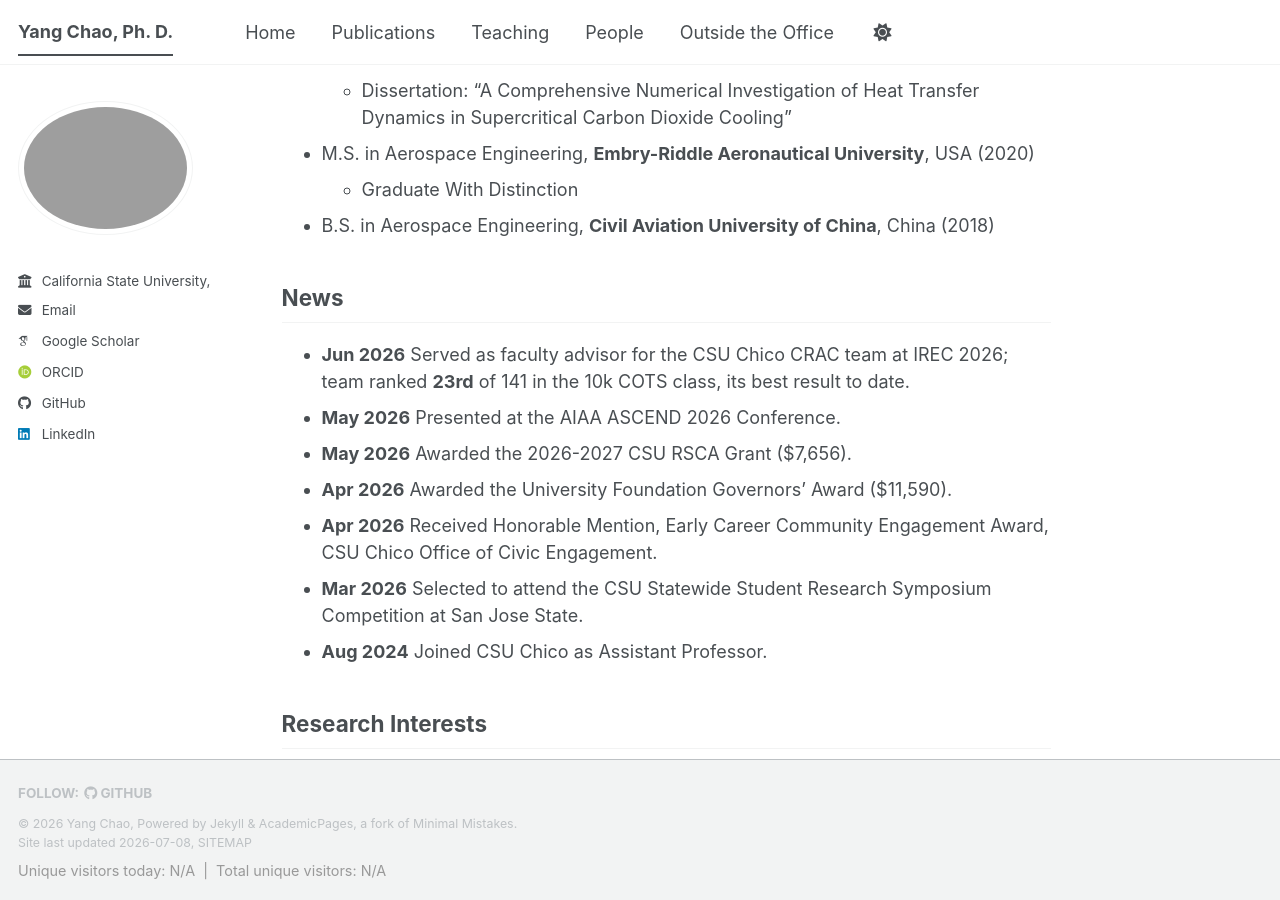
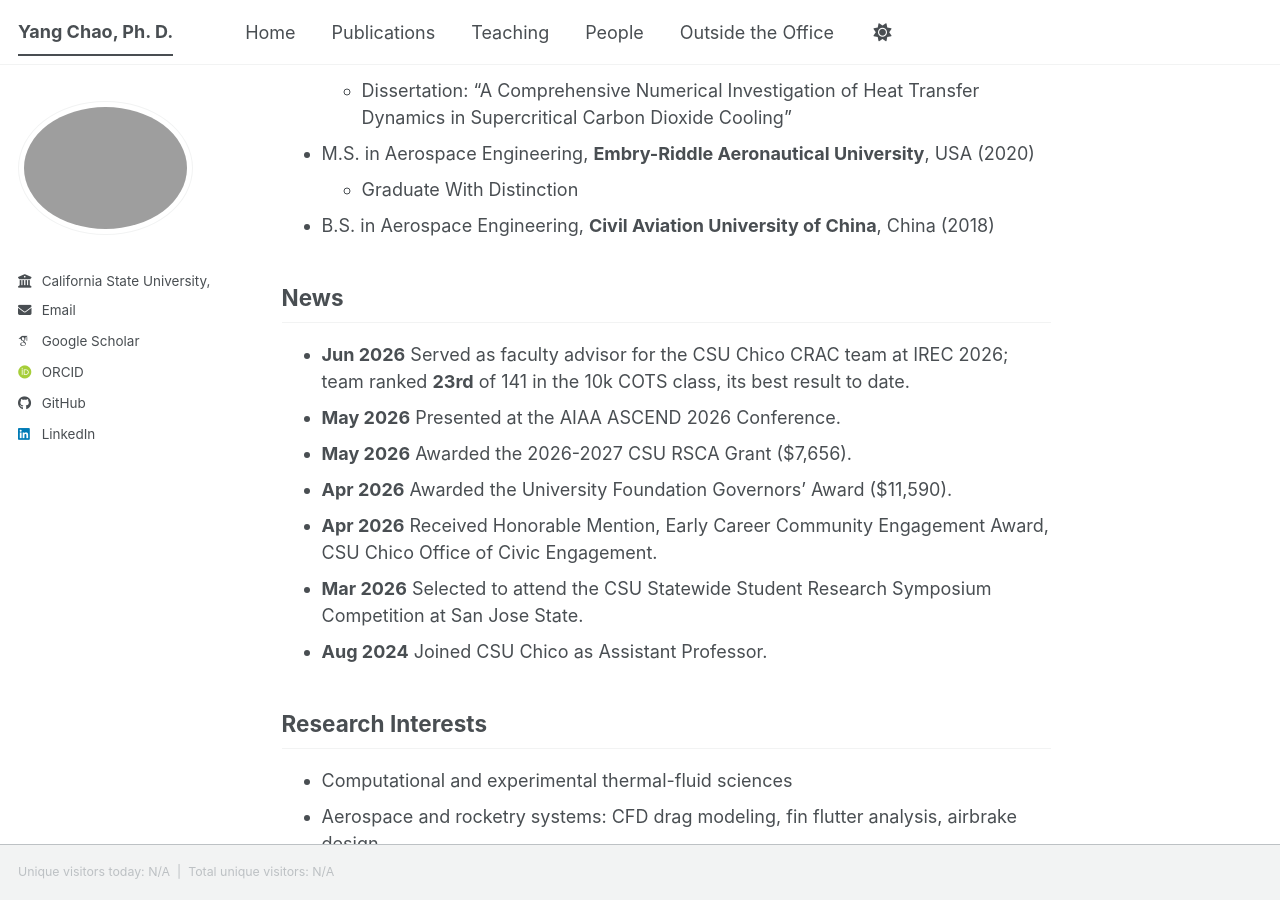
Before and after one commit to cycynyny/cycynyny.github.io, a Jekyll site: the page built from _pages/about.md, in a window 1280 px wide and 900 px high, scrolled down 499 px. Built offline with Jekyll 4.4.1, drawn with Linux system fonts in a browser that asks for light colours; some web fonts are replaced; a script bundle is joined from its source files by our own code; library files that are not in the unit come from our copies.

Commit message:
Update footer.html

```diff
--- a/_includes/footer.html
+++ b/_includes/footer.html
@@ -1,28 +1,4 @@
-{% include base_path %}
-{% if site.author.github or site.author.bitbucket or site.atom_feed.hide != true %}
-<div class="page__footer-follow">
-  <ul class="social-icons">
-    {% if site.data.ui-text[site.locale].follow_label %}
-      <li><strong>{{ site.data.ui-text[site.locale].follow_label }}</strong></li>
-    {% endif %}
-    {% if site.author.github %}
-      <li><a href="https://github.com/{{ site.author.github }}"><i class="fab fa-github" aria-hidden="true"></i> GitHub</a></li>
-    {% endif %}
-    {% if site.author.bitbucket %}
-      <li><a href="https://bitbucket.org/{{ site.author.bitbucket }}"><i class="fab fa-bitbucket" aria-hidden="true"></i> Bitbucket</a></li>
-    {% endif %}
-    {% if site.atom_feed.hide != true %}
-    <li><a href="{% if site.atom_feed.path %}{{ site.atom_feed.path }}{% else %}{{ base_path }}/feed.xml{% endif %}"><i class="fa fa-fw fa-rss-square" aria-hidden="true"></i> {{ site.data.ui-text[site.locale].feed_label | default: "Feed" }}</a></li>
-    {% endif %}
-  </ul>
-</div>
-{% endif %}
-<div class="page__footer-copyright">
-  &copy; {{ site.time | date: '%Y' }} {{ site.name | default: site.title }}, {{ site.data.ui-text[site.locale].powered_by | default: "Powered by" }} <a href="https://jekyllrb.com" rel="nofollow">Jekyll</a> &amp; <a href="https://github.com/academicpages/academicpages.github.io">AcademicPages</a>, a fork of <a href="https://mademistakes.com/work/minimal-mistakes-jekyll-theme/" rel="nofollow">Minimal Mistakes</a>.<br />
-  Site last updated {{ "now" | date: '%Y-%m-%d' }}, <a href="/sitemap/" style="text-transform: uppercase;">{{ site.data.ui-text[site.locale].site_map | default: "Sitemap" }}</a>
-</div>
-
-<div id="visitor-counter" style="font-size: 0.8em; color: #999; margin-top: 8px;">
+<div id="visitor-counter" class="page__footer-copyright" style="margin-top: 8px;">
   Unique visitors today: <span id="visits-today">...</span> &nbsp;|&nbsp; Total unique visitors: <span id="visits-total">...</span>
 </div>
 <script>
```
